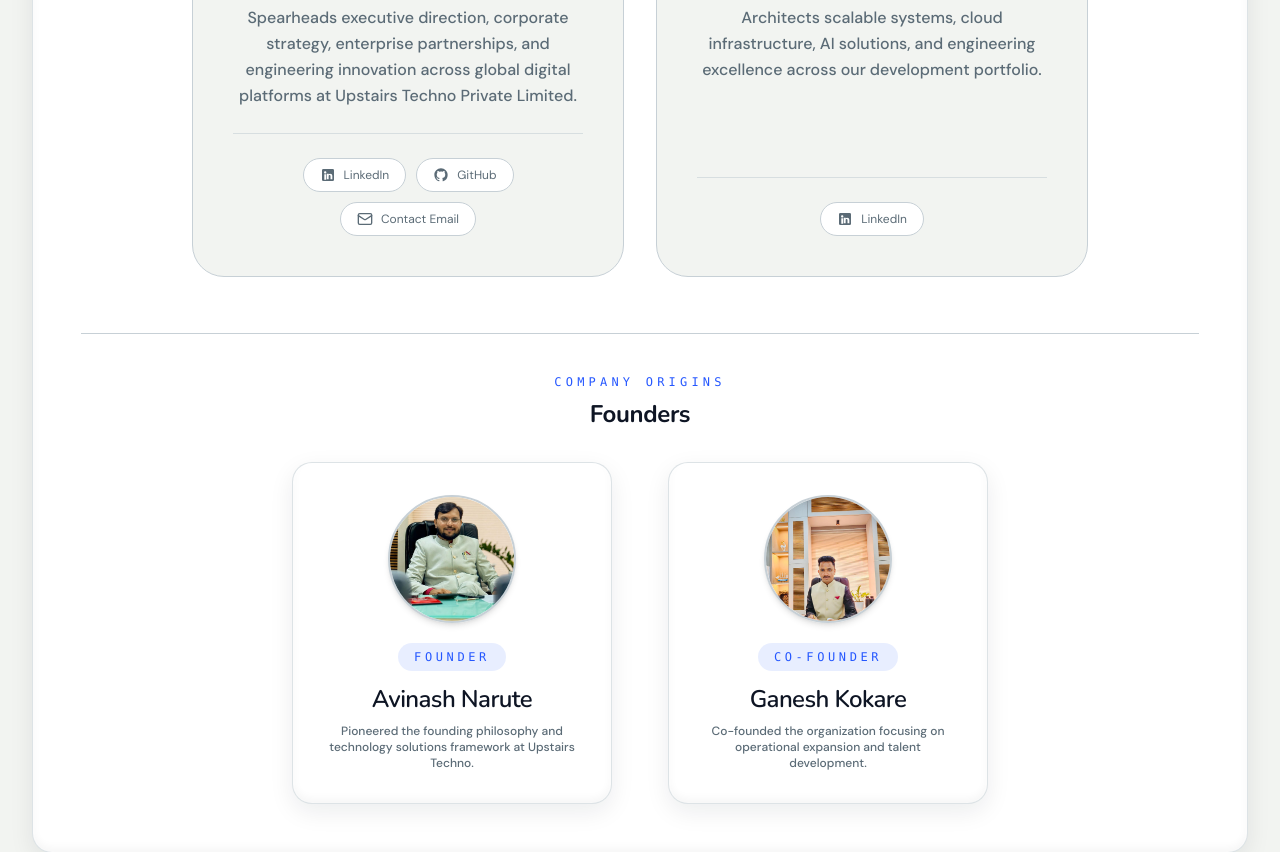
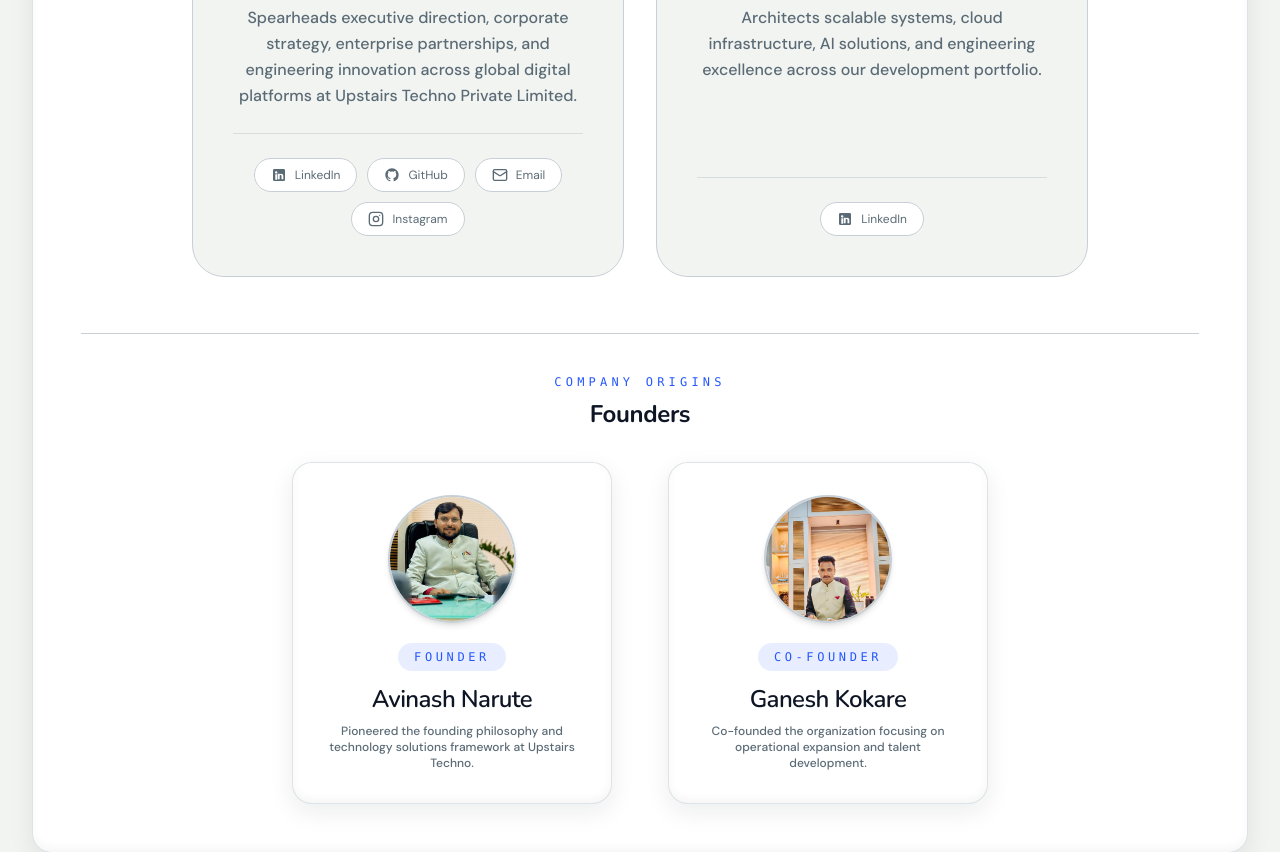
Before and after one commit to khetrikunal/Upstairs_Techno_Portfolio_Frontend, a Next.js app: page /about in a window 1280 px wide. Shown: the part 5180-6032 px from the top of the page. Built offline with nearby package versions, Linux system fonts and the light colour scheme.

Commit message:
feat: add about page and JSON-LD schema for corporate leadership and services

```diff
--- a/app/about/page.tsx
+++ b/app/about/page.tsx
@@ -101,6 +101,26 @@ function GitHubIcon({ className }: { className?: string }) {
   );
 }
 
+function InstagramIcon({ className }: { className?: string }) {
+  return (
+    <svg
+      xmlns="http://www.w3.org/2000/svg"
+      viewBox="0 0 24 24"
+      fill="none"
+      stroke="currentColor"
+      strokeWidth="2"
+      strokeLinecap="round"
+      strokeLinejoin="round"
+      className={className}
+      aria-hidden="true"
+    >
+      <rect x="2" y="2" width="20" height="20" rx="5" ry="5" />
+      <circle cx="12" cy="12" r="4" />
+      <circle cx="17.5" cy="6.5" r="1" fill="currentColor" stroke="none" />
+    </svg>
+  );
+}
+
 const values = [
   { title: "Customer Success", description: "We measure our success by our clients' success.", icon: Handshake },
   { title: "Innovation", description: "We embrace emerging technologies and continuous improvement.", icon: Lightbulb },
@@ -138,18 +158,23 @@ const leadership = [
     profiles: [
       {
         name: "LinkedIn",
-        url: "https://www.linkedin.com/in/kunal-khetri",
+        url: "https://www.linkedin.com/in/kunal-khetri-82410b31b",
         icon: LinkedInIcon,
       },
       {
         name: "GitHub",
-        url: "https://github.com/kunal-khetri",
+        url: "https://github.com/khetrikunal",
         icon: GitHubIcon,
       },
       {
-        name: "Contact Email",
-        url: "mailto:khetrikunal24@gmail.com",
+        name: "Email",
+        url: "mailto:ceo@upstairstechno.com",
         icon: Mail,
+      },
+      {
+        name: "Instagram",
+        url: "https://www.instagram.com/_kunal.khetri/",
+        icon: InstagramIcon,
       },
     ],
   },
@@ -434,20 +459,28 @@ export default function AboutPage() {
                       aria-label={`${leader.name} Professional Profiles`}
                       className="mt-6 pt-6 border-t border-grid/60 flex items-center justify-center flex-wrap gap-2.5"
                     >
-                      {leader.profiles.map((profile) => (
+                      {leader.profiles.map((profile) => {
+                        const isEmail = profile.url.startsWith("mailto:");
+                        return (
                           <a
                             key={profile.name}
                             href={profile.url}
-                          target="_blank"
-                          rel="noopener noreferrer author"
+                            target={isEmail ? undefined : "_blank"}
+                            rel={isEmail ? undefined : "noopener noreferrer"}
                             itemProp="sameAs"
-                          aria-label={`${leader.name} on ${profile.name}`}
-                          className="inline-flex items-center gap-2 rounded-full border border-grid bg-white px-4 py-2 text-xs font-semibold text-slate transition duration-200 hover:border-blueline hover:text-blueline hover:bg-blueline/5"
+                            title={`${profile.name} - ${leader.name}`}
+                            aria-label={
+                              isEmail
+                                ? `Email ${leader.name} at ${profile.url.replace("mailto:", "")}`
+                                : `${leader.name} on ${profile.name}`
+                            }
+                            className="inline-flex items-center gap-2 rounded-full border border-grid bg-white px-3.5 sm:px-4 py-2 text-xs font-semibold text-slate transition-all duration-200 hover:border-blueline hover:text-blueline hover:bg-blueline/5 hover:-translate-y-0.5 focus:outline-none focus:ring-2 focus:ring-blueline/30"
                           >
                             <profile.icon className="h-4 w-4" />
                             <span>{profile.name}</span>
                           </a>
-                      ))}
+                        );
+                      })}
                     </nav>
                   </article>
                 ))}
--- a/lib/schema.ts
+++ b/lib/schema.ts
@@ -150,9 +150,10 @@ export const corporateOrganizationSchema = {
       },
       "url": "https://upstairstechno.com/about#kunal-gururaj-khetri",
       "sameAs": [
-        "https://www.linkedin.com/in/kunal-khetri",
-        "https://github.com/kunal-khetri",
-        "mailto:khetrikunal24@gmail.com"
+        "https://www.linkedin.com/in/kunal-khetri-82410b31b",
+        "https://github.com/khetrikunal",
+        "mailto:ceo@upstairstechno.com",
+        "https://www.instagram.com/_kunal.khetri/"
       ]
     },
     {
```
Lines whose indentation alone changed are shown as unchanged.
